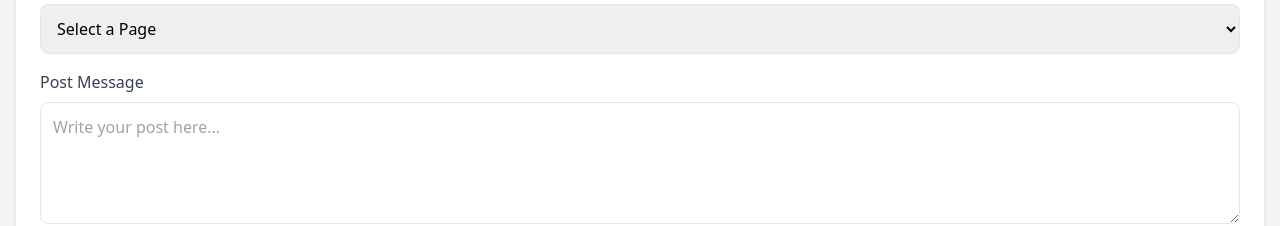
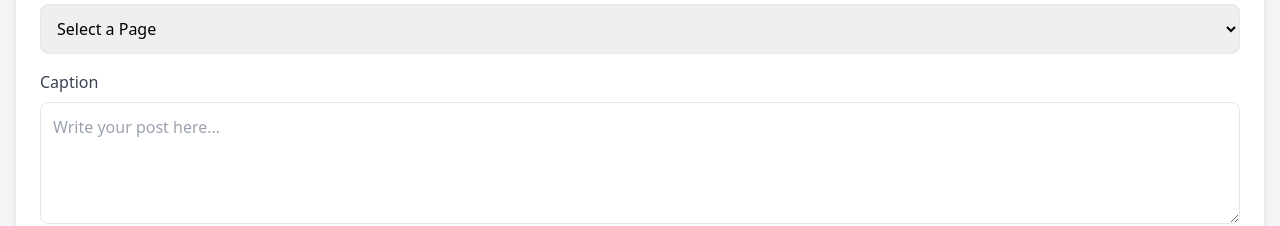
Before and after one commit to hari-bot/pageinsight-pro, a React (Create React App) app: page /create-post in a window 1280 px wide. Shown: the part 196-422 px from the top of the page. Built offline with nearby package versions, Linux system fonts and the light colour scheme.

Commit message:
update app id

```diff
--- a/src/App.js
+++ b/src/App.js
@@ -21,7 +21,7 @@ const App = () => {
   useEffect(() => {
     window.fbAsyncInit = function () {
       window.FB.init({
-        appId: "1297409667895847",
+        appId: "933131578200536",
         cookie: true,
         xfbml: true,
         version: "v21.0",
--- a/src/pages/CreatePostWithMentionsPage.js
+++ b/src/pages/CreatePostWithMentionsPage.js
@@ -113,7 +113,7 @@ const CreatePostWithMentions = ({ pages }) => {
 
           <div className="mb-4">
             <label className="block mb-2 font-medium text-gray-700">
-              Post Message
+              Caption
             </label>
             <textarea
               value={message}
```
